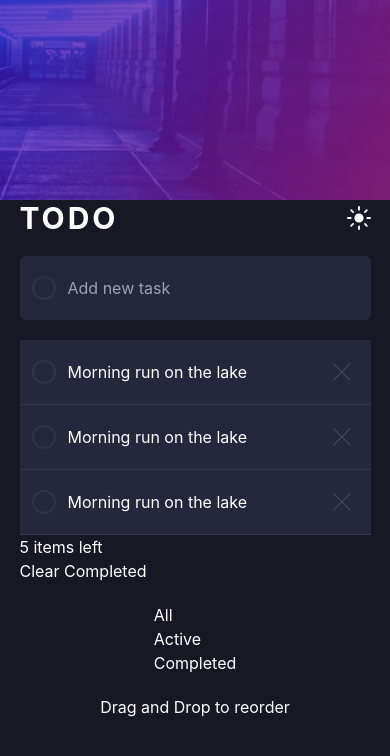
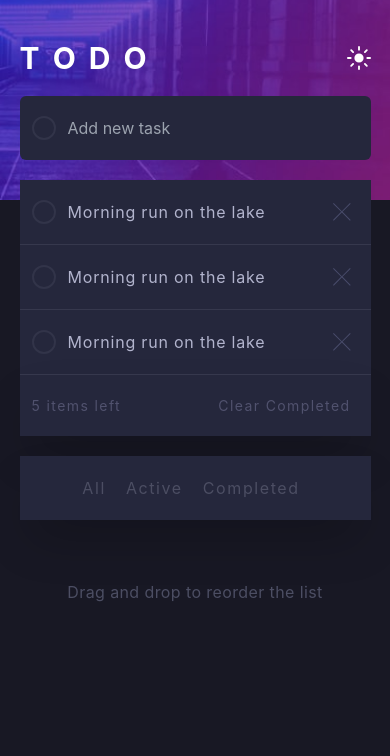
Before and after one commit to mitkokazakov/Todo-App, a React (Create React App) app in the folder todo-app/: page / in a window 390 px wide. Shown: the top 756 px of the page. Built offline with nearby package versions, Linux system fonts and the light colour scheme.

Commit message:
Style the TodoContainer for mobile

```diff
--- a/todo-app/src/App.js
+++ b/todo-app/src/App.js
@@ -3,7 +3,7 @@
 
 function App() {
   return (
-    <div className=" w-full min-h-screen bg-[#181824]">
+    <div className="relative w-full min-h-screen bg-[#181824]">
        <header className=" head-img min-h-[200px] w-full">
 
        </header>
--- a/todo-app/src/TodoContainer.jsx
+++ b/todo-app/src/TodoContainer.jsx
@@ -5,9 +5,9 @@
 
 const TodoContainer = () => {
   return (
-    <div className="w-[90%] mr-auto ml-auto text-white flex flex-col justify-center items-center gap-5">
+    <div className="w-[90%] mr-auto ml-auto text-white flex flex-col justify-center items-center gap-5 absolute top-10 right-0 left-0 ">
       <div className=" flex justify-between items-center w-full">
-        <p className=" text-3xl font-bold tracking-widest">TODO</p>
+        <p className=" text-3xl font-bold tracking-widest">T O D O</p>
 
         <img className="w-6 h-6" src={sun} alt="" />
       </div>
@@ -23,45 +23,45 @@
         />
       </div>
 
-      <div className="w-full rounded-md flex flex-col divide-y divide-[#36384d]">
-        <div className="w-full flex items-center bg-[#25273c] text-white pt-5 pb-5 pl-3">
+      <div className="w-full rounded- flex flex-col divide-y divide-[#36384d]">
+        <div className="w-full flex items-center bg-[#25273c] text-[#b2b4cd] pt-5 pb-5 pl-3">
           <div>
             <div className="w-6 h-6 bg-transparent rounded-full border-[2px] border-[#323449]"></div>
           </div>
-          <p className="w-full bg-transparent ml-3"> Morning run on the lake</p>
+          <p className="w-full bg-transparent ml-3 tracking-wider"> Morning run on the lake</p>
           <img className="pr-5" src={cross} alt="" />
         </div>
 
-        <div className="w-full flex items-center bg-[#25273c] text-white pt-5 pb-5 pl-3">
+        <div className="w-full flex items-center bg-[#25273c] text-[#b2b4cd] pt-5 pb-5 pl-3">
           <div>
             <div className="w-6 h-6 bg-transparent rounded-full border-[2px] border-[#323449]"></div>
           </div>
-          <p className="w-full bg-transparent pl-3"> Morning run on the lake</p>
+          <p className="w-full bg-transparent pl-3 tracking-wider"> Morning run on the lake</p>
           <img className="pr-5" src={cross} alt="" />
         </div>
 
-        <div className="w-full flex items-center bg-[#25273c] text-white pt-5 pb-5 pl-3">
+        <div className="w-full flex items-center bg-[#25273c] text-[#b2b4cd] pt-5 pb-5 pl-3">
           <div>
             <div className="w-6 h-6 bg-transparent rounded-full border-[2px] border-[#323449]"></div>
           </div>
-          <p className="w-full bg-transparent pl-3"> Morning run on the lake</p>
+          <p className="w-full bg-transparent pl-3 tracking-wider"> Morning run on the lake</p>
           <img className="pr-5" src={cross} alt="" />
         </div>
 
-        <div>
-          <p>5 items left</p>
+        <div className="w-full flex justify-between items-center bg-[#25273c] text-[#51526e] pt-5 pb-5 pl-3 pr-5 shadow-2xl">
+          <p className=" tracking-widest text-[14px]">5 items left</p>
 
-          <p>Clear Completed</p>
+          <p className=" tracking-widest text-[14px]">Clear Completed</p>
         </div>
       </div>
 
-      <div>
-        <p>All</p>
-        <p>Active</p>
-        <p>Completed</p>
+      <div className="w-full flex justify-center items-center gap-5 bg-[#25273c] text-[#4c4e63] pt-5 pb-5 pl-3 pr-5 shadow-2xl">
+        <p className=" tracking-widest text-[16px] hover:text-[#4d7ad2]">All</p>
+        <p className=" tracking-widest text-[16px] hover:text-[#4d7ad2]">Active</p>
+        <p className=" tracking-widest text-[16px] hover:text-[#4d7ad2]">Completed</p>
       </div>
 
-      <p>Drag and Drop to reorder</p>
+      <p className="text-[#4c4e63] mt-10 tracking-wide">Drag and drop to reorder the list</p>
     </div>
   );
 };
```
